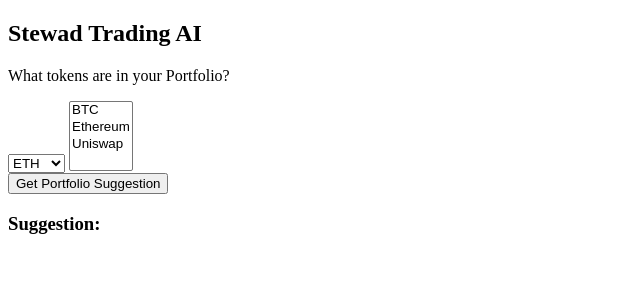
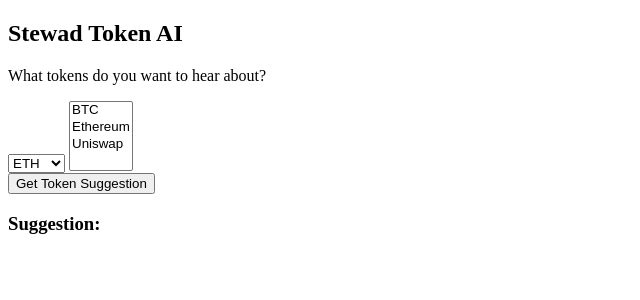
Before and after one commit to 0xdefiant/portfolio_ai_tools, a Flask app: page / in a window 1280 px wide. Shown: the top 300 px of the page, without its empty margins (0-640 px from the left). Run offline with Flask 3, Linux system fonts and the light colour scheme.

Commit message:
static commits

```diff
--- a/app.py
+++ b/app.py
@@ -17,8 +17,8 @@ openai.api_key = os.getenv('OPENAI_API_KEY')
 def home():
     return render_template('home/index.html')
 
-@app.route('/get-portfolio-suggestion', methods=['POST'])
-def get_portfolio_suggestion():
+@app.route('/get-token-suggestion', methods=['POST'])
+def get_token_suggestion():
     data = request.json
     network = data['network']
     tokens = data['tokens']
@@ -42,11 +42,11 @@ def get_portfolio_suggestion():
     # Create the message for the OpenAI model
     message = {
         "role": "system",
-        "content": "You are a crypto portfolio allocation specialist, that builds portfolio models from information that you are given."
+        "content": "You are a cryptocurrency expert who provides insightful analyses and opinions on various crypto tokens."
     }
     user_message = {
         "role": "user",
-        "content": f"I'm considering {token_name} ({token_symbol}). It's currently priced at ${token_price_usd} with a 24h trading volume of ${token_volume_24h}, and supply of {total_supply}. Given this, how should I structure my portfolio?"
+        "content": f"I am contemplating the purchase of {token_name} ({token_symbol}). Its current price stands at ${token_price_usd}, with a 24-hour trading volume of ${token_volume_24h}, and a total supply of {total_supply}. Considering these factors and any other market dynamics you might infer, would you recommend incorporating this token into my portfolio?"
     }
 
     openai_response = openai.ChatCompletion.create(
--- /dev/null
+++ b/static/css/style.css
@@ -0,0 +1,14 @@
+.loader {
+    border: 10px solid #f3f3f3; /* Light grey */
+    border-top: 10px solid rgb(5, 65, 100); /* Blue */
+    border-radius: 50%;
+    width: 50px;
+    height: 50px;
+    animation: spin 2s linear infinite;
+    display: none; /* By default, the loader is hidden */
+}
+
+@keyframes spin {
+    0% { transform: rotate(0deg); }
+    100% { transform: rotate(360deg); }
+}
--- /dev/null
+++ b/static/js/script.js
@@ -0,0 +1,31 @@
+async function getSuggestion() {
+    try {
+        document.getElementById("loader").style.display = "block";
+
+        const network = document.getElementById("network").value;
+        const tokensList = Array.from(document.getElementById("tokens").selectedOptions).map(option => option.value);
+        const tokens = tokensList.join(',');
+
+        // Fetch the AI portfolio suggestion directly
+        const response = await fetch('/get-token-suggestion', {
+            method: 'POST',
+            headers: { 'Content-Type': 'application/json' },
+            body: JSON.stringify({ network: network, tokens: tokens })
+        });
+
+        const data = await response.json();
+
+        // Hide the loader
+        document.getElementById("loader").style.display = "none";
+
+        // Display the suggestion from the AI
+        document.getElementById("suggestion").innerText = data.portfolio;
+
+    } catch (error) {
+        console.error("Error occurred:", error);
+        document.getElementById("suggestion").innerText = "An error occurred. Please check the console for details.";
+
+        // Also hide the loader in case of error
+        document.getElementById("loader").style.display = "none";
+    }
+}
--- /dev/null
+++ b/templates/base.html
@@ -0,0 +1,15 @@
+<!DOCTYPE html>
+<html lang="en">
+<head>
+    <meta charset="UTF-8">
+    <meta name="viewport" content="width=device-width, initial-scale=1.0">
+    <title>{% block title %}Steward ai{% endblock %}</title>
+    <link rel="stylesheet" type="text/css" href="/static/css/style.css">
+</head>
+<body>
+    {% block content %}
+    <!-- Default content goes here -->
+    {% endblock %}
+    <script src="/static/js/script.js"></script>
+</body>
+</html>
--- a/templates/home/index.html
+++ b/templates/home/index.html
@@ -1,29 +1,12 @@
-<!DOCTYPE html>
-<html lang="en">
-<head>
-    <meta charset="UTF-8">
-    <meta name="viewport" content="width=device-width, initial-scale=1.0">
-    <title>Trading Suggestor</title>
-    <style>
-        .loader {
-            border: 10px solid #f3f3f3; /* Light grey */
-            border-top: 10px solid rgb(5, 65, 100); /* Blue */
-            border-radius: 50%;
-            width: 50px;
-            height: 50px;
-            animation: spin 2s linear infinite;
-            display: none; /* By default, the loader is hidden */
-        }
+{% extends "base.html" %}
 
-        @keyframes spin {
-            0% { transform: rotate(0deg); }
-            100% { transform: rotate(360deg); }
-        }
-    </style>
-</head>
-<body>
-    <h2>Stewad Trading AI</h2>
-    <p>What tokens are in your Portfolio?</p>
+{% block title %}
+    Stewad Token AI
+{% endblock %}
+
+{% block content %}
+    <h2>Stewad Token AI</h2>
+    <p>What tokens do you want to hear about?</p>
     <select id="network">
         <option value="eth">ETH</option>
         <option value="polygon_pos">POLY</option>
@@ -38,44 +21,9 @@
         <!-- ... -->
     </select>
     <br>
-    <button onclick="getSuggestion()">Get Portfolio Suggestion</button>
+    <button onclick="getSuggestion()">Get Token Suggestion</button>
 
     <div id="loader" class="loader"></div>
     <h3>Suggestion:</h3>
     <p id="suggestion"></p>
-
-    <script>
-        async function getSuggestion() {
-            try {
-                document.getElementById("loader").style.display = "block";
-
-                const network = document.getElementById("network").value;
-                const tokensList = Array.from(document.getElementById("tokens").selectedOptions).map(option => option.value);
-                const tokens = tokensList.join(',');
-
-                // Fetch the AI portfolio suggestion directly
-                const response = await fetch('/get-portfolio-suggestion', {
-                    method: 'POST',
-                    headers: { 'Content-Type': 'application/json' },
-                    body: JSON.stringify({ network: network, tokens: tokens })
-                });
-
-                const data = await response.json();
-
-                // Hide the loader
-                document.getElementById("loader").style.display = "none";
-
-                // Display the suggestion from the AI
-                document.getElementById("suggestion").innerText = data.portfolio;
-
-            } catch (error) {
-                console.error("Error occurred:", error);
-                document.getElementById("suggestion").innerText = "An error occurred. Please check the console for details.";
-
-                // Also hide the loader in case of error
-                document.getElementById("loader").style.display = "none";
-            }
-        }
-    </script>
-</body>
-</html>
+{% endblock %}
```
